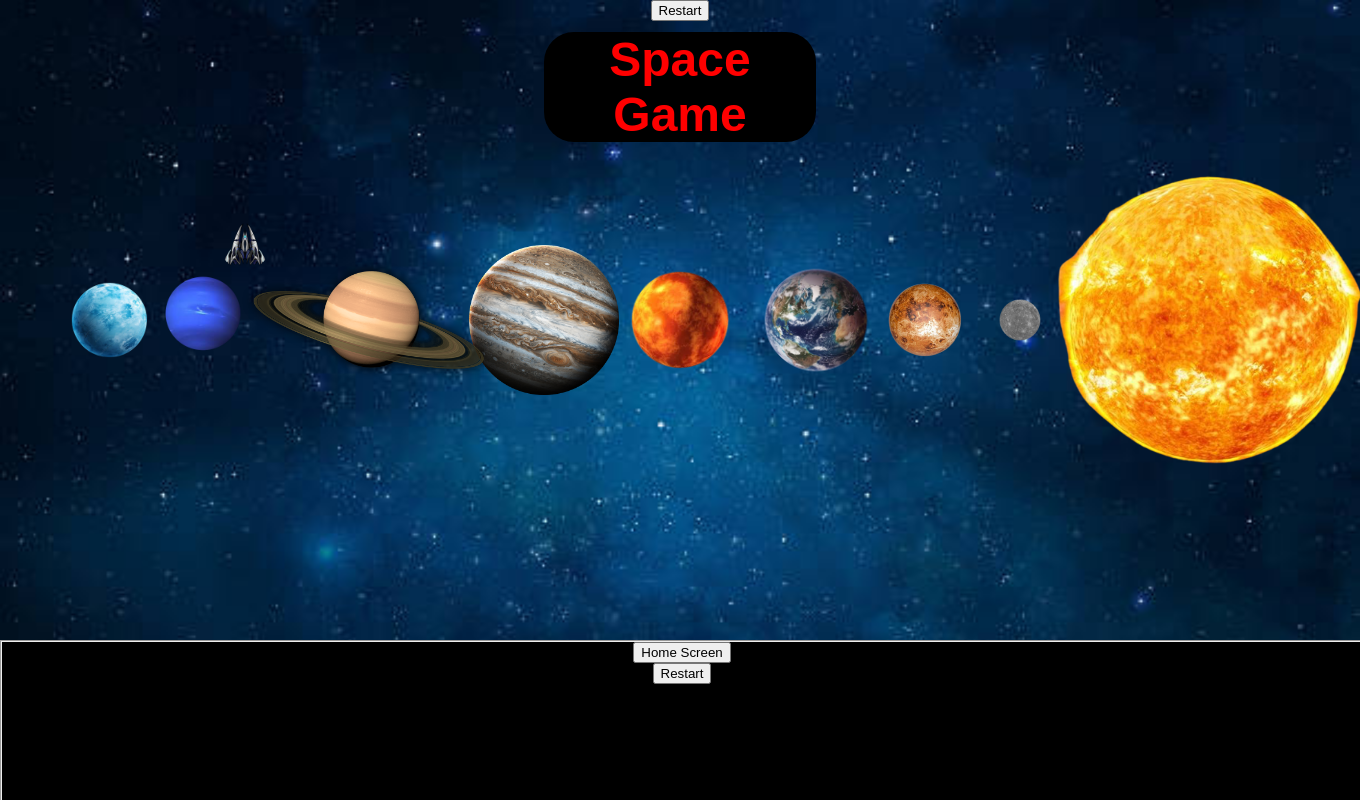
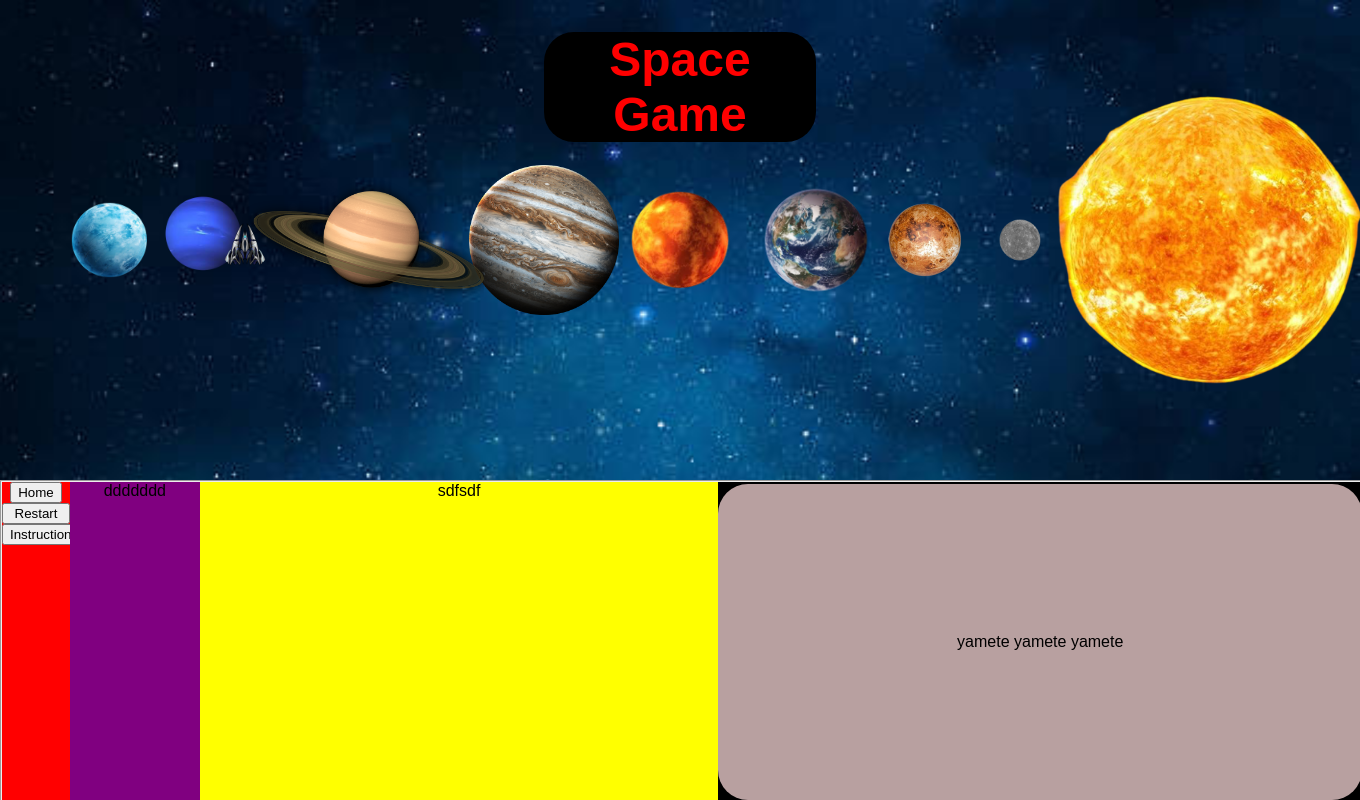
Before and after one commit to Misitik/499_Social_Robotic, a Django app: page /game1_game in a window 1360 px wide; the page is wider, and only the part inside the window is pictured. Run offline with Django 5.2, Linux system fonts and the light colour scheme; data comes from the database, SQL or seed files in the repository.

Commit message:
modified panel elements

```diff
--- a/games/static/css/game1.css
+++ b/games/static/css/game1.css
@@ -25,7 +25,7 @@
 .playscreen {
     position:absolute; /* Important */
     width: 100%;
-    height: 80%;
+    height: 60%;
     top: 0px;
     left: 0px;
 
@@ -43,11 +43,15 @@
 .panel{
     position:fixed;
     width:100%;
-    height:20%;
+    height:40%;
     background-color: black;
     border:2px groove;
-    top:80%;
+    top:60%;
     left: 0;
+    display: flex;
+    flex-direction: row;
+    justify-content: left;
+    align-items: center;
 }
 
 /* id */
@@ -104,7 +108,29 @@
     cursor: pointer;
 }
 
+#buttons{
 
+    background-color: red;
+    width: 5%;
+    height:100%;
+    display: flex;
+    flex-direction: column;
+    align-items: top;
+    justify-content: top;
+
+}
+#question{
+    background-color: yellow;
+    width: 40%;
+    height:100%;
+}
+
+#planets_visited_display{
+    background-color: purple;
+    width: 10%;
+    height:100%;
+
+}
 
 #planet_info{
     width: 80%;
@@ -112,19 +138,15 @@
 
 }
 
-#home_button{
-    left: 0px;
-
-    position: relative;
-}
 
 #description{
 
-    width: 30%;
+    width: 45%;
+    height: 80%;
     /* background-color: rgba(0, 0, 0, 0.6); */
     background-color: rgb(231, 200, 200);
     backdrop-filter: blur(20px);
-    position: absolute;
+    position: relative;
     display: flex;
     justify-content: center;
     align-items: center;
@@ -133,18 +155,21 @@
     flex-wrap: wrap;
     row-gap: 10px;
     border-radius: 30px;
-    position: absolute;
-    z-index: 1;
+
+
     opacity: 0.8;
     font-size: 20;
     color: black;
     padding:30px;
-    visibility: hidden;
+    visibility: visible;
 
 }
 
 
+.panel_button{
+    width: 100%;
 
+}
 
 /*Circles */
 
--- a/games/static/js/game1.js
+++ b/games/static/js/game1.js
@@ -2,6 +2,7 @@
 
 ///////////////////////////DON'T MATTER///////////////////////////////////////////////////
 
+//document.getElementById('planets_visited_display').innerHTML = '<p>sssfsdf &#10;&#13; sdfsdf</p>'
 
 //prevent from using keyboard to zooming in and out
 document.addEventListener("keydown", function(event) {
@@ -125,13 +126,13 @@
 }
 
 //make description to change its x & y movement whenever it moves
-document.addEventListener('mousemove', (event)=>
+/* document.addEventListener('mousemove', (event)=>
     {
 
         change_description_position(event)
 
     })
-
+*/
 ////////////////////////////////////////////////////////////////////////////////////////////////////////////////
 
 
@@ -193,10 +194,10 @@
 all_visited =    [1,1,1,1,1,1,1,1,1]
 
 
+
 function collision(x, y)
 {
-    description = document.getElementById("description")
-    description.style.visibility = 'hidden'
+
     ship_element = window.getComputedStyle(document.getElementById('ship'))
     ship_x = to_number(ship_element.left)
     ship_y = to_number(ship_element.top)
@@ -220,10 +221,8 @@
             if(ship_x >x_l && ship_x <  x_r && ship_y > y_t && ship_y <  y_d)
             {
 
+                description = document.getElementById("description")
 
-
-                description = document.getElementById("description")
-                description.style.visibility = 'visible'
                 planet_num = planet_visited_index(star.id)
                 //console.log(star.id, planet_num)
                 planet_visited[planet_num] = 1
@@ -351,3 +350,5 @@
 
 
 });
+fff= document.getElementById("planets_visited_display")
+console.log(fff.style)
--- a/games/templates/game1/game1_game.html
+++ b/games/templates/game1/game1_game.html
@@ -37,16 +37,11 @@
         <div class = "saturn_b star"id = Saturn></div>
         <div class = "uranus_b star"id = Uranus></div>
         <div class = "neptune_b star"id = Neptune></div>
-        <div id = "description">yamete yamete yamete </div>
-
-
 
 
         <div>
             <img src = "{% static 'images/waypoint.png' %}" id = "waypoint">
             <img src ="{% static 'images/ship.png'%}" id="ship" >
-
-
 
 
         </div>
@@ -66,35 +61,31 @@
 
         <!--    Reverse URL Lookup-->
         <div id = 'buttons'>
-            <a href='{% url 'home' %}' style = 'left: 0px' >
-                <button  style = 'left: 0px'>
-                    Home Screen
+            <a href='{% url 'home' %}' class = 'panel_button' >
+                <button >
+                    Home
                 </button>
             </a>
-            </div>
 
-            <a href='{% url 'game1_start' %}' style = 'left: 0px' >
-                <button  style = 'left: 0px'>
+            <a href='{% url 'game1_start' %}' class = 'panel_button' >
+                <button style = 'width: 100%;' >
                     Restart
                 </button>
             </a>
-            </div>
 
-            <a href='{% url 'game1_start' %}' style = 'left: 0px' >
-                <button  style = 'left: 0px'>
-                    Restart
+
+            <a href class = 'panel_button' >
+                <button >
+                    Instruction
                 </button>
             </a>
-            </div>
-
-        </div>
-        <div id = 'planets_visited_display'></div>
-        <div id = 'questions'> </div>
-        <div id = 'home_button'>
+         </div>
+         <div id = 'planets_visited_display'>ddddddd</div>
+         <div id = 'question'> sdfsdf</div>
+         <div id = "description">yamete yamete yamete </div>
+    </div>
 
 
-
-    </div>
 
     <div id="win_window" style="visibility: hidden;">
         <img src="{% static 'images/Victory_Screen.jpg' %}" alt="Winner Image" id="win_image">
```
